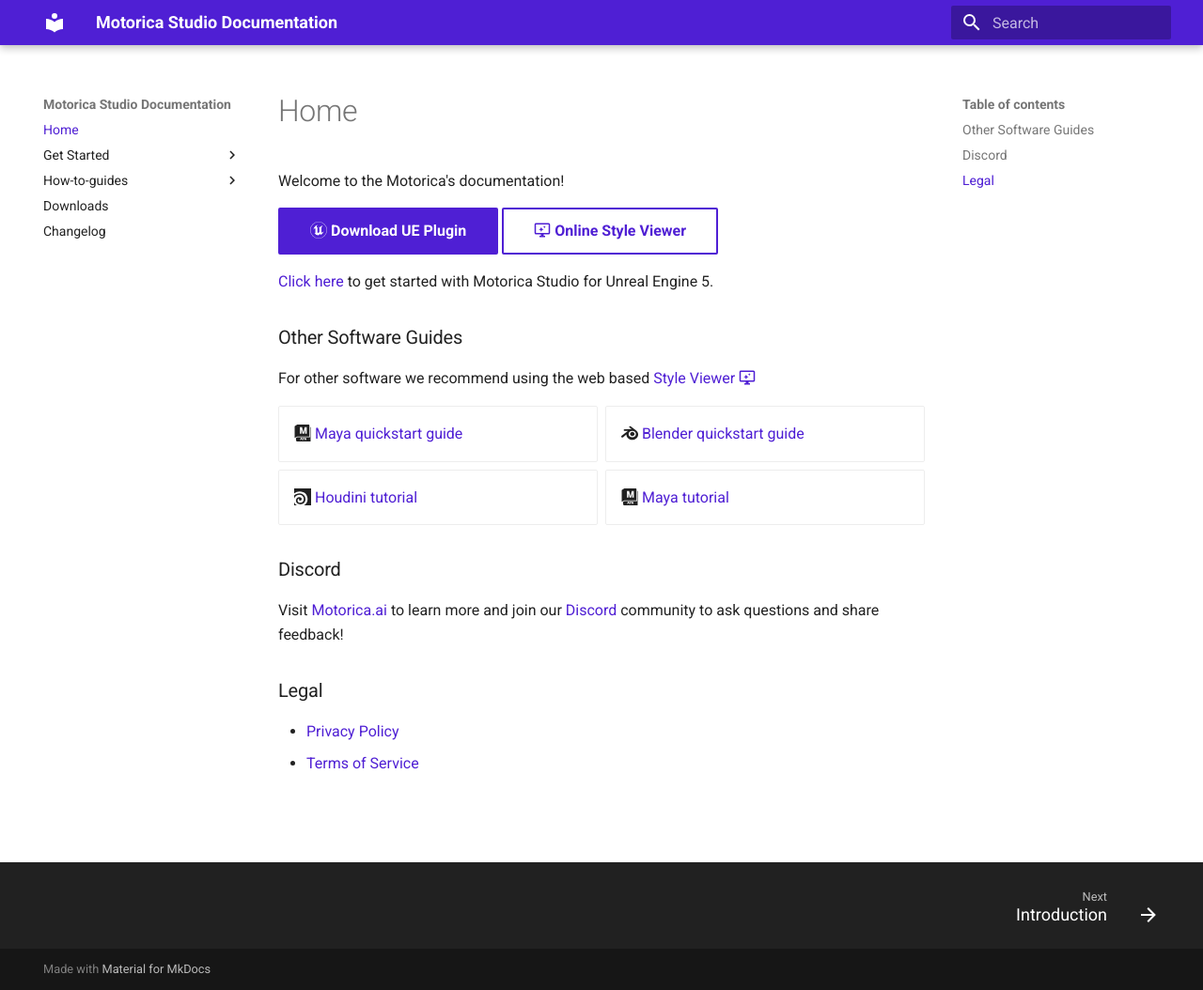
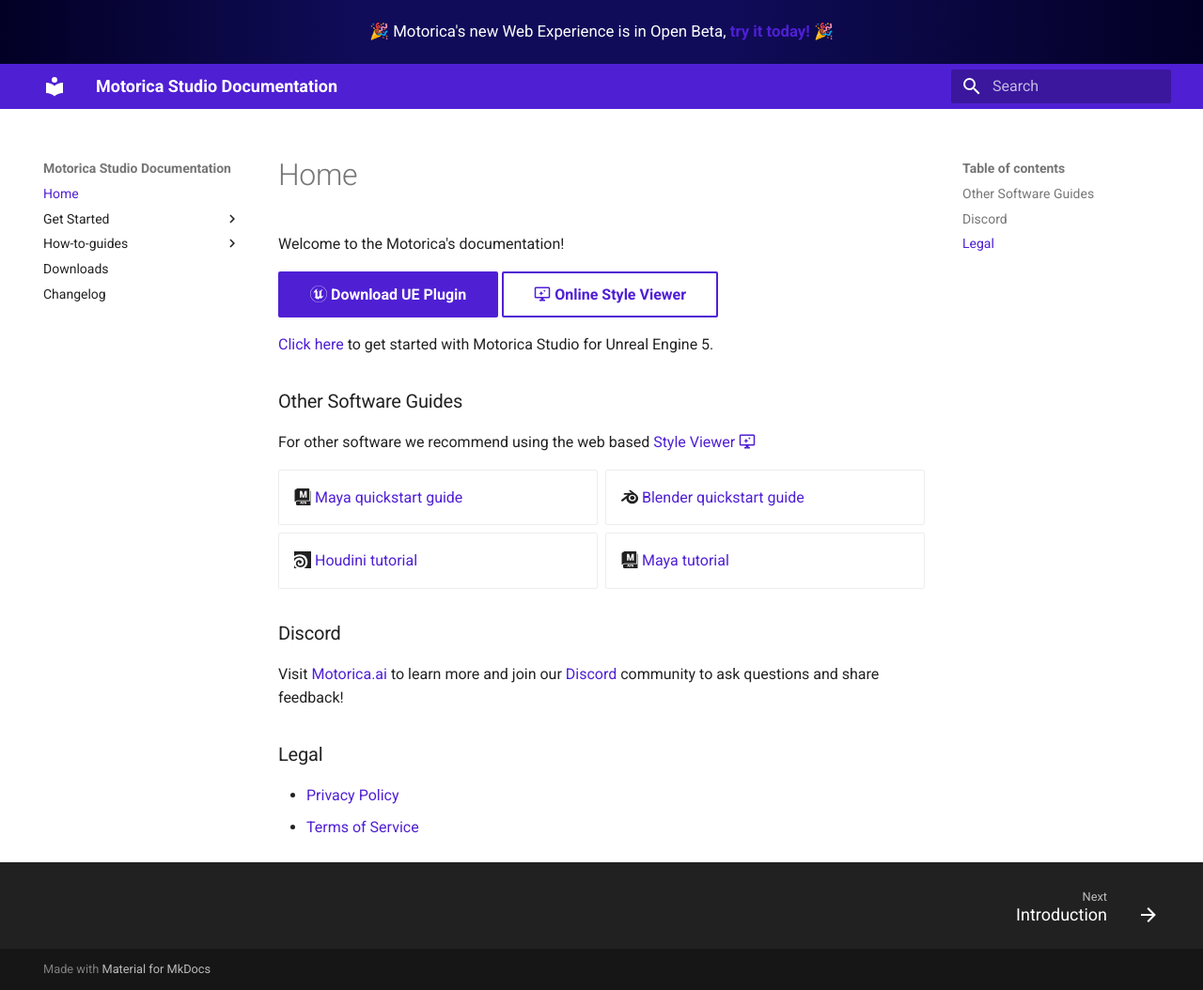
Before and after one commit to MotoricaAI/MoStudioDocs, an MkDocs documentation site: the page built from docs/index.md, in a window 1280 px wide and 1054 px high. Shown: the whole window at 94% size. Built offline with MkDocs 1.6.1 and Material for MkDocs 9.7.7, drawn with Linux system fonts in a browser that asks for light colours.

Commit message:
Add announcement banner

```diff
--- a/docs/stylesheets/extra.css
+++ b/docs/stylesheets/extra.css
@@ -1,5 +1,10 @@
 :root {
-  --md-primary-fg-color:        #4f1fd4;
+  --md-primary-fg-color: #4f1fd4;
   --md-primary-fg-color--light: #3417c4;
-  --md-primary-fg-color--dark:  #0b0c42;
+  --md-primary-fg-color--dark: #0b0c42;
 }
+
+.md-banner {
+  background: rgb(2, 0, 36);
+  background: linear-gradient(90deg, rgba(2, 0, 36, 1) 0%, rgba(16, 12, 89, 1) 30%, rgba(16, 12, 89, 1) 60%, rgba(2, 0, 36, 1) 100%);
+}
--- a/mkdocs.yml
+++ b/mkdocs.yml
@@ -1,6 +1,7 @@
 site_name: Motorica Studio Documentation
 theme:
   name: material
+  custom_dir: overrides
   palette:
     primary: custom
   features:
@@ -31,7 +32,7 @@
   - mkdocs-video
   - redirects:
       redirect_maps:
-        'manual/unreal-engine/index.md': 'index.md'
+        "manual/unreal-engine/index.md": "index.md"
 markdown_extensions:
   - admonition
   - pymdownx.details
@@ -42,5 +43,5 @@
       emoji_index: !!python/name:material.extensions.emoji.twemoji
       emoji_generator: !!python/name:material.extensions.emoji.to_svg
   - toc:
-        permalink: "🔗&#xFE0E;"
-        toc_depth: 3
+      permalink: "🔗&#xFE0E;"
+      toc_depth: 3
--- /dev/null
+++ b/overrides/main.html
@@ -0,0 +1,12 @@
+{% extends "base.html" %}
+
+{% block announce %}
+
+<!-- Custom Banner -->
+<div style="text-align: center; padding-top: 0.5em; padding-bottom: 0.5em; font-size: larger;">
+    <span>🎉 Motorica's new Web Experience is in Open Beta, <strong><a href="https://app.beta.motorica.ai/motion-stage">
+                try
+                it today!</a></strong> 🎉</span>
+</div>
+
+{% endblock %}
```
